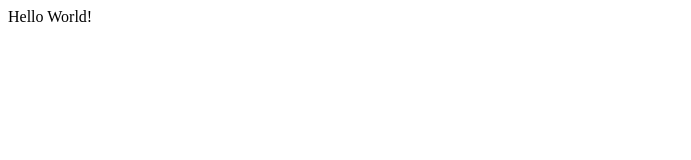
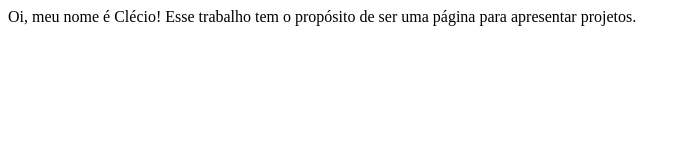
Before and after one commit to ClecioLuenio/portfolio, a website: page public_html/index.html in a window 1280 px wide. Shown: the whole page, without its empty margins (0-691 px from the left). Drawn offline with Linux system fonts and the light colour scheme.

Commit message:
versão 0.0.1

```diff
--- a/public_html/index.html
+++ b/public_html/index.html
@@ -10,6 +10,7 @@ Click nbfs://nbhost/SystemFileSystem/Templates/Other/html.html to edit this temp
         <meta name="viewport" content="width=device-width, initial-scale=1.0">
     </head>
     <body>
-        <div>Hello World!</div>
+        <div>Oi, meu nome é Clécio! Esse trabalho tem o propósito de ser
+        uma página para apresentar projetos.</div>
     </body>
 </html>
```
